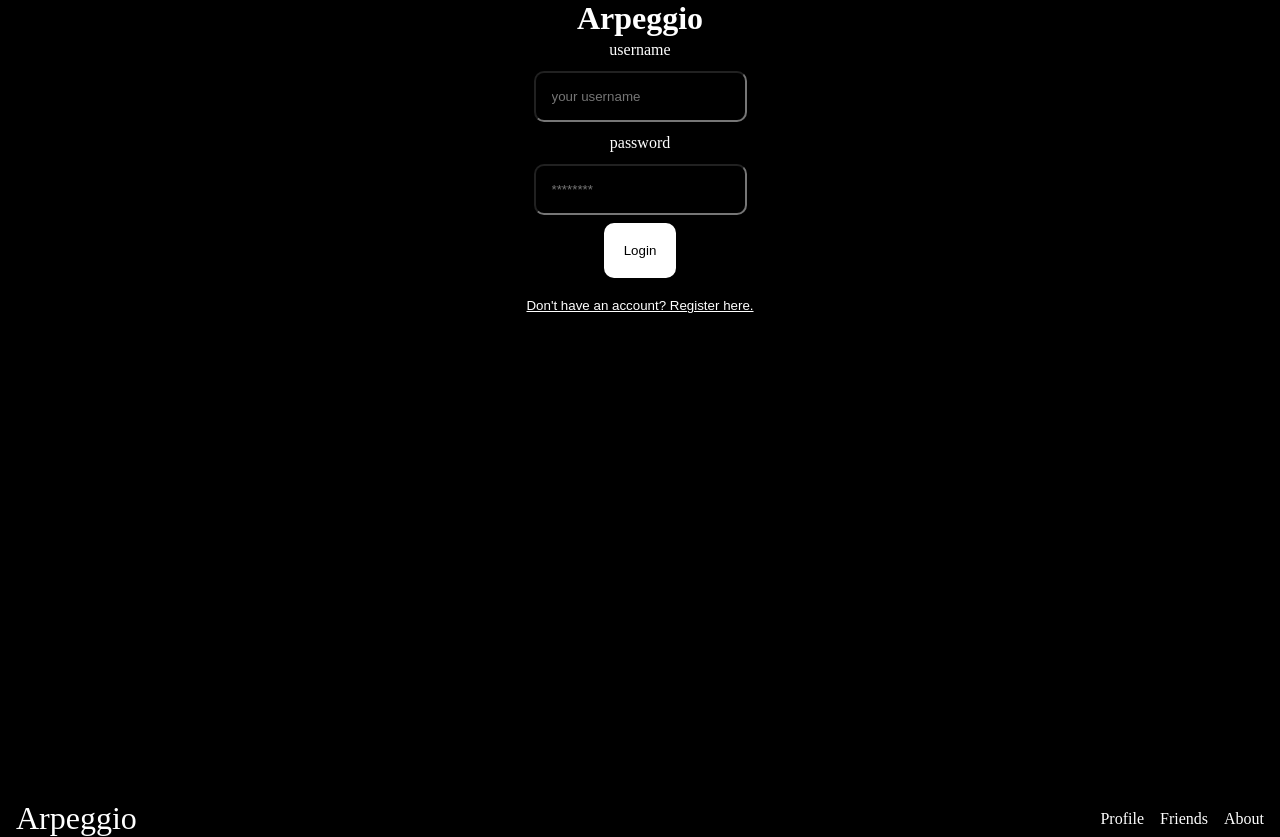
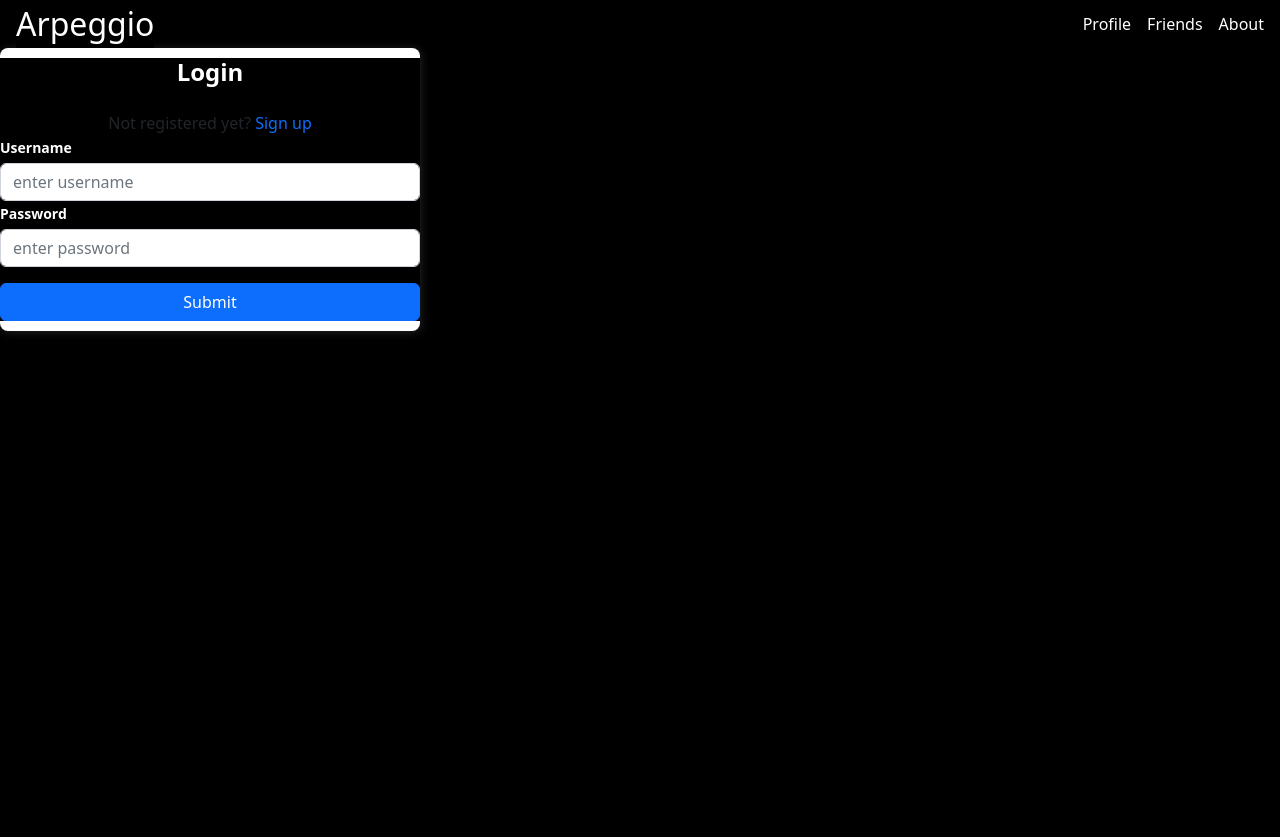
Before and after one commit to lucyz08/35LProject, a React (Create React App) app in the folder client/: page /auth in a window 1280 px wide. After the commit the page ends 800 px from the top, so only its background shows below. Built offline with nearby package versions, Linux system fonts and the light colour scheme.

Commit message:
updates for login page

```diff
--- a/client/package.json
+++ b/client/package.json
@@ -6,6 +6,7 @@
     "@testing-library/jest-dom": "^5.16.5",
     "@testing-library/react": "^13.4.0",
     "@testing-library/user-event": "^13.5.0",
+    "bootstrap": "^5.2.2",
     "react": "^18.2.0",
     "react-dom": "^18.2.0",
     "react-router-dom": "^6.4.3",
--- a/client/src/App.css
+++ b/client/src/App.css
@@ -1,43 +1,40 @@
 .App {
-  text-align: center;
-  align-items: center;
-  justify-content: center;
-  min-height: 100vh;
-  color: rgb(255, 255, 255);
+  background-color: rgb(255, 255, 255);
 }
 
-.auth-form-container, .login-form, .register-form {
+.Auth-form-container {
   display: flex;
   flex-direction: column;
+  justify-content: center;
   align-items: center;
+  width: 100vw;
+  height: 100vh;
+}
+
+.Auth-form {
+  width: 420px;
+  box-shadow: rgba(230, 224, 224, 0.16) 1px 1px 10px;
+  padding-top: 10px;
+  padding-bottom: 10px;
+  border-radius: 8px;
+  background-color: rgb(255, 255, 255);
+}
+
+.Auth-form-content{
+  padding-left: 12%;
+  padding-right: 12%;
+}
+
+.Auth-form-title{
+  text-align: center;
+  margin-bottom: 1em;
+  font-size: 24px;
+  color: rgb(255, 255, 255);
+  font-weight: 800;
 }
 
 label {
-  text-align: left;
-  padding: 0.25rem 0;
+  font-size: 14px;
+  font-weight: 600;
+  color: rgb(255, 255, 255);
 }
-
-input {
-  margin: 0.5rem 0;
-  padding: 1rem;
-  border-radius: 10px;
-}
-
-button {
-  border: none;
-  background-color: rgb(255, 255, 255);
-  padding: 20px;
-  border-radius: 10px;
-  cursor: pointer;
-}
-
-.link-btn{
-  background: none;
-  color: rgb(255, 255, 255);
-  text-decoration: underline;
-}
-
-.App-logo {
-  height: 40vmin;
-  pointer-events: none;
-}
--- a/client/src/App.js
+++ b/client/src/App.js
@@ -3,27 +3,21 @@ import Home from "./Home"
 import About from "./About"
 import Friends from "./Friends"
 import Profile from "./Profile"
+import Auth from "./Auth"
 import { Routes, Route } from "react-router-dom"
+import "bootstrap/dist/css/bootstrap.min.css"
 import './App.css';
-import React, { useState } from "react";
-import { Login } from "./Login";
-import { Register } from "./Register";
+
 
 function App() {
-  const [currentForm, setCurrentForm] = useState('login');
-
-  const toggleForm = (formName) => {
-    setCurrentForm(formName)
-  }
 
   return (
   <>
-    <div className="App">
-      <h1>Arpeggio</h1>
+    {/* <div className="App">
+      <h1></h1>
       {
-        currentForm === "login" ?<Login onFormSwitch={toggleForm}/> : <Register onFormSwitch={toggleForm}/>
       }
-    </div>
+    </div> */}
 
     <Navbar />
     <div>
@@ -32,6 +26,8 @@ function App() {
         <Route path="/about" element={<About />} />
         <Route path="/friends" element={<Friends />} />
         <Route path="/profile" element={<Profile />} />
+        <Route path="/auth" element={<Auth />} />
+        {/* <Route path="/register" element={<Register />} /> */}
       </Routes>
     </div>
   </>
--- /dev/null
+++ b/client/src/Auth.js
@@ -0,0 +1,98 @@
+import React, { useState } from "react";
+import {Routes, Route, useNavigate} from 'react-router-dom'
+
+export default function (props) {
+    const navigate = useNavigate();
+
+    const navigateToHome = () => {
+        navigate('/home')
+    };
+
+    let [authMode, setAuthMode] = useState("signin")
+
+    const changeAuthMode = () => {
+        setAuthMode(authMode === "signin" ? "signup" : "signin")
+    }
+    if (authMode === "signin") {
+        return (
+            <div className="Auth-from-container">
+                    <form className="Auth-form" >
+                        <div className="Auth-from-content">
+                            <h3 className="Auth-form-title">Login</h3>
+                            <div className="text-center">Not registered yet?{" "}
+                            <span className="link-primary" onClick={changeAuthMode}>
+                                Sign up
+                            </span>
+                            </div>
+                            <div className="form-group-mt-3">
+                                <label>Username</label>
+                                <input
+                                    type="username"
+                                    className="form-control mt-1"
+                                    placeholder="enter username"
+                                    />
+                            </div>
+                            <div className="form-group-mt-3">
+                                <label>Password</label>
+                                <input
+                                    type="password"
+                                    className="form-control mt-1"
+                                    placeholder="enter password"
+                                    />
+                            </div>
+                            <div className="d-grid gap-2 mt-3">
+                                <button onClick={navigateToHome} type="submit" className="btn btn-primary">
+                                    Submit
+                                </button>
+                            </div>
+                        </div>
+                    </form>
+                </div>
+                )
+        }
+
+        return (
+            <div className="Auth-form-container">
+                <form className="Auth-form">
+                    <div className="Auth-form-content">
+                        <h3 className="Auth-form-title">Sign Up</h3>
+                        <div className="text-center">
+                            Already registered?{" "}
+                            <span className="link-primary" onClick={changeAuthMode}>
+                                Sign in
+                            </span>
+                        </div>
+                        <div className="form-group mt-3">
+                            <label>Full Name</label>
+                            <input
+                            type="email"
+                            className="form-control mt-1"
+                            placeholder="Jane Doe"
+                            />
+                        </div>
+                        <div className="form-group mt-3">
+                            <label>Email</label>
+                            <input
+                            type="email"
+                            className="form-control mt-1"
+                            placeholder="email@gmail.com"
+                            />
+                        </div>
+                        <div className="form-group mt-3">
+                            <label>Password</label>
+                            <input
+                            type="email"
+                            className="form-control mt-1"
+                            placeholder="password"
+                            />
+                        </div>
+                        <div className="d-grid gap-2 mt-3">
+                            <button onClick={navigateToHome} type="submit" className="btn btn-primary">
+                                Submit
+                            </button>
+                        </div>
+                    </div>
+                </form>
+            </div>
+        )
+    }
--- a/client/src/Login.jsx
+++ /dev/null
@@ -1,26 +0,0 @@
-import React, { useState } from "react";
-
-export const Login = (props) => {
-    const [username, setUsername] = useState('');
-    const [pass, setPass] = useState('');
-
-    const handleSubmit = (e) => {
-        e.preventDefault();
-        console.log(username)
-    }
-
-    return (
-        <div className="auth-form-container">
-            <form className="login-form" onSubmit={handleSubmit}>
-                <label for="username">username</label>
-                <input value={username} onChange={(e) => setUsername(e.target.value)} type="username" placeholder="your username" id="username" name="email"/>
-
-                <label for="password">password</label>
-                <input value={pass} onChange={(e) => setPass(e.target.value)} type="password" placeholder="********" id="password" name="password"/>
-
-                <button type="submit">Login</button>
-            </form>
-            <button className="link-btn" onClick={() => props.onFormSwitch('register')}>Don't have an account? Register here.</button>
-        </div>
-    )
-}
--- a/client/src/Register.jsx
+++ /dev/null
@@ -1,31 +0,0 @@
-import React, { useState } from "react";
-
-export const Register = (props) => {
-    const [username, setUsername] = useState('');
-    const [pass, setPass] = useState('');
-    const [name, setName] = useState('');
-
-    const handleSubmit = (e) => {
-        e.preventDefault();
-        console.log(username)
-    }
-
-
-    return (
-        <div className="auth-form-container">
-            <form className="register-form" onSubmit={handleSubmit}>
-                <label for="name">full name</label>
-                <input value={name} onChange={(e) => setName(e.target.value)} type="name" name="name" id="name" placeholder="Full Name"/>
-
-                <label for="username">username</label>
-                <input value={username} onChange={(e) => setUsername(e.target.value)} type="username" placeholder="your username" id="username" name="email"/>
-
-                <label for="password">password</label>
-                <input value={pass} onChange={(e) => setPass(e.target.value)} type="password" placeholder="********" id="password" name="password"/>
-
-                <button type="submit">Login</button>
-            </form>
-            <button className="link-btn" onClick={() => props.onFormSwitch('login')}>Already have an account? Login here.</button>
-        </div>
-    )
-}
```
Also changed, not shown: 1 other file (tests, documents, lock files or other folders).
